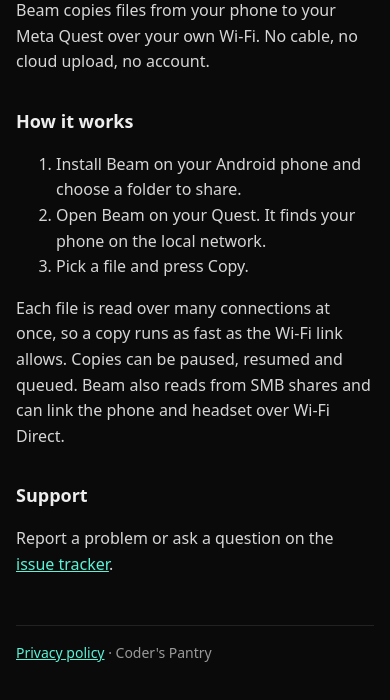
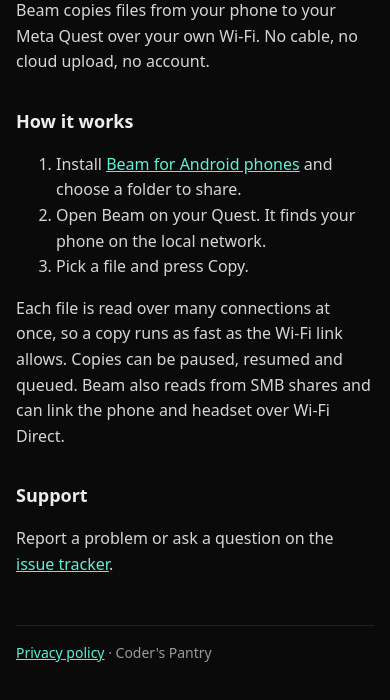
Before and after one commit to upendrajangir/beam, a plain HTML site: page index.html in a window 390 px wide. Shown: the part 250-950 px from the top of the page. Drawn offline with Linux system fonts and the light colour scheme.

Commit message:
docs: link the phone app download

```diff
--- a/index.html
+++ b/index.html
@@ -7,7 +7,7 @@
 <p>Beam copies files from your phone to your Meta Quest over your own Wi-Fi. No cable, no cloud upload, no account.</p>
 <h2>How it works</h2>
 <ol>
-<li>Install Beam on your Android phone and choose a folder to share.</li>
+<li>Install <a href="https://github.com/upendrajangir/beam/releases/latest/download/Beam-phone.apk">Beam for Android phones</a> and choose a folder to share.</li>
 <li>Open Beam on your Quest. It finds your phone on the local network.</li>
 <li>Pick a file and press Copy.</li>
 </ol>
```
